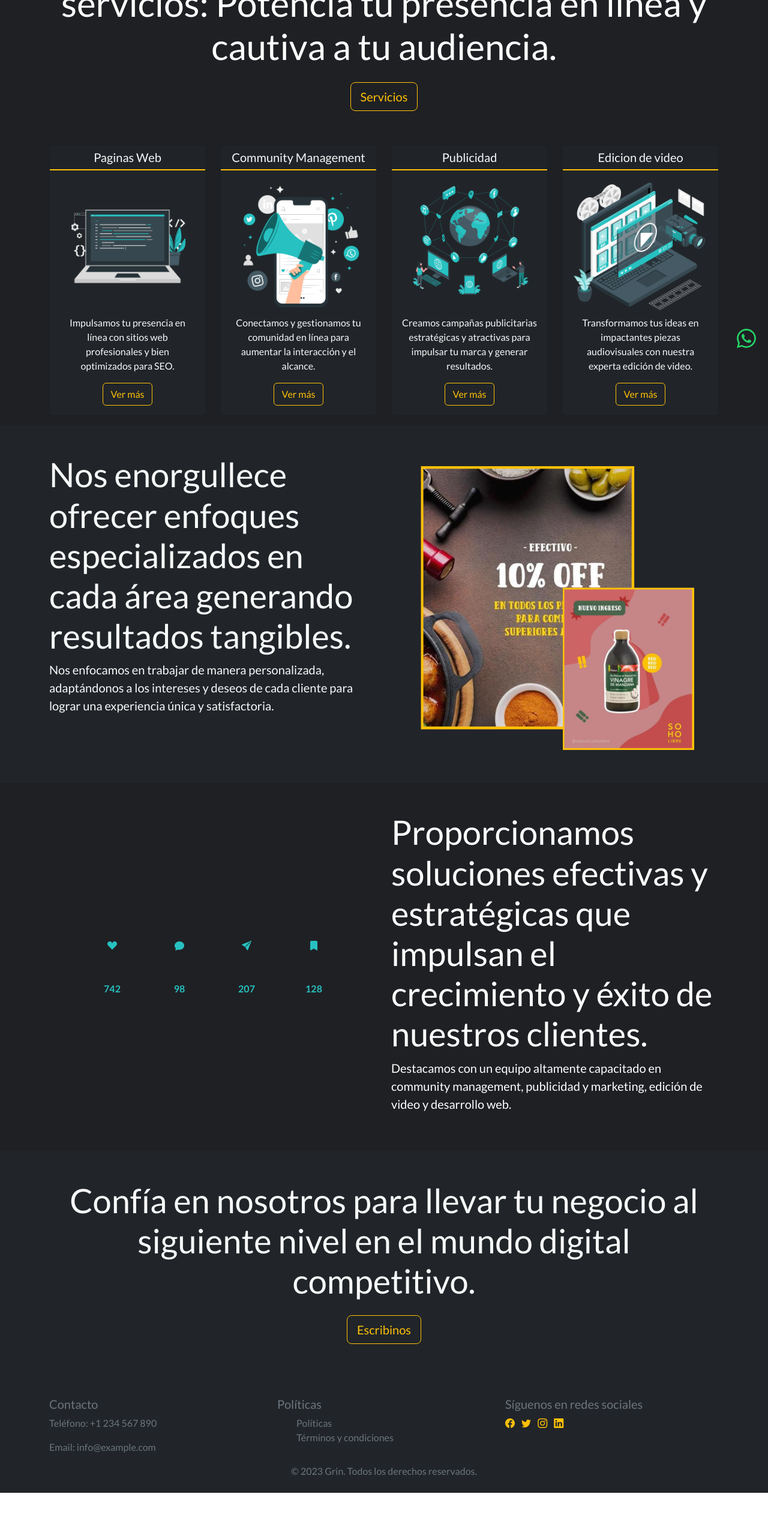
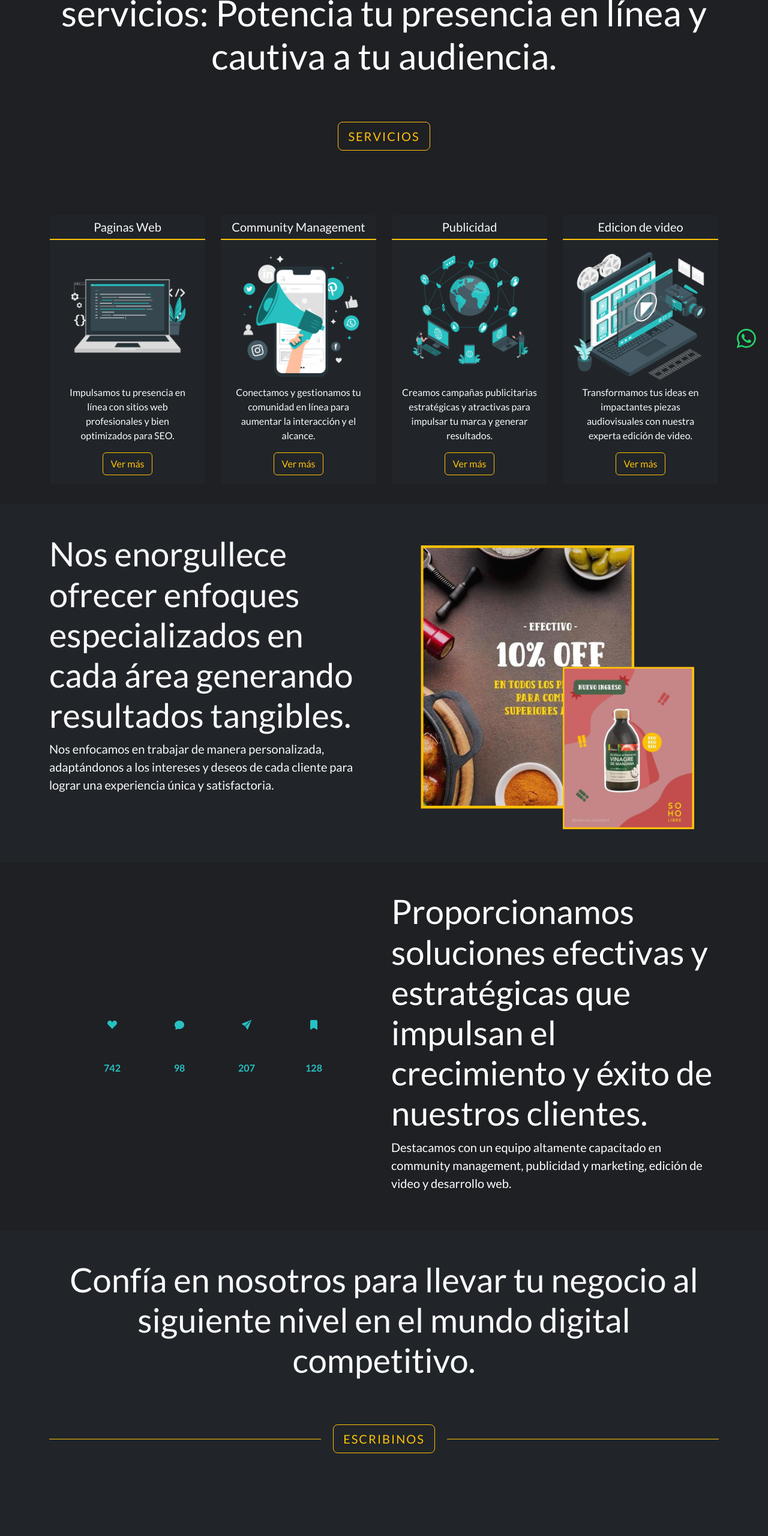
Before and after one commit to Tomasmalfettani/Grin, a plain HTML site: page index.html in a window 1280 px wide. Shown: the part 200-2760 px from the top of the page at 60% size. Before the commit the page ends 2688 px from the top, so only its background shows below. Drawn offline with nearby package versions, Linux system fonts and the light colour scheme.

Commit message:
Boton principio y final, cambio de iconos del menu por palabras

```diff
--- a/index.html
+++ b/index.html
@@ -25,28 +25,17 @@
             <div class="container-fluid">
                 <a class="navbar-brand"><img src="img/grinLogoNegro.png" alt="Logo de Grin" title="Logo de Grin"
                         class="logo-menu"></a>
-                    <div class="links-menu">
-                        <!-- <a class="ms-2 me-2 d-none d-sm-inline" href="#">Inicio</a> -->
-                        <a class="ms-2 me-2 d-none d-sm-inline" href="pags/servicios.html">Servicios</a>
-                        <!-- <a class="ms-2 me-2 d-none d-sm-inline" href="#contactanos">Contactanos</a> -->
-                        <!-- <span class="ms-2 me-2 d-inline d-sm-none">
-                            <a href="#" title="Inicio"><i class="icono-menu-color bi bi-house-fill"></i></a>
-                        </span> -->
+                <div class="links-menu ms-auto">
+                    <span class="ms-2 me-2 d-none d-sm-inline"><a href="pags/servicios.html" title="Servicios">Servicios</a></span>
                     <span class="ms-2 me-2 d-inline d-sm-none">
-                            <a href="pags/servicios.html" title="Servicios"><i
-                                    class="icono-menu-color bi bi-bag-fill"></i></a>
+                        <a href="pags/servicios.html" title="Servicios">Servicios</a>
                     </span>
-                        <!-- <a class="ms-2 me-2" href="pags/clientes.html">Clientes</a> -->
-                        <!-- <a class="ms-2 me-2" href="pags/nosotros.html">Nosotros</a> -->
-                        <!-- <span class="ms-2 me-2 d-inline d-sm-none">
-                            <a href="#contactanos" title="Contactanos"><i
-                                    class="icono-menu-color bi bi-telephone-fill"></i></a>
-                        </span> -->
                 </div>
             </div>
         </nav>
     </div>
 </header>
+
 
     <main>
         <a href="https://wa.me/xxxxxxxxxx" class="icono-whatsapp" target="_blank" title="Whatsapp">
@@ -57,9 +46,9 @@
             </svg>
         </a>
 
-        <section class="container pt-3">
+        <section class="container pt-3 mb-3">
             <div class="row text-center">
-                <div class="col-md-12 mb-3">
+                <div class="col-md-12 mb-3 mt-3">
                     <div>
                         <h1 class="titulo-grande ">Conquista el mundo digital con nuestros servicios: Potencia
                             tu
@@ -69,12 +58,14 @@
                     </div>
                 </div>
                 <div class="col-md-12 mb-2 ">
-                    <a href="/pags/servicios.html"
-                        class="btn btn-outline-warning btn-lg">Servicios</a>
+                    <div class="separator">
+                        <div class="separator-text"><a href="pags/servicios.html"
+                                class="btn btn-outline-warning btn-lg">Servicios</a></div>
+                    </div>
                 </div>
             </div>
 
-            <div class="row justify-content-center text-center pt-5">
+            <div class="row justify-content-center text-center pt-5 mb-3">
                 <div class="col-md-6 col-lg-3">
                     <div class="card bg-dark text-light mb-3 animated">
                         <h5 class="card-header">Paginas Web</h5>
@@ -187,8 +178,11 @@
                             digital competitivo.</h2>
                     </div>
                     <div class="col-md-12 mb-3">
-                        <a href="https://api.whatsapp.com/send?phone=TUNUMERO"
-                            class="btn btn-outline-warning btn-lg">Escribinos</a>
+                        <div class="separator">
+                            <div class="separator-line"></div>
+                            <div class="separator-text"><a href="https://api.whatsapp.com/send?phone=TUNUMERO"
+                                    class="btn btn-outline-warning btn-lg">Escribinos</a></div>
+                            <div class="separator-line"></div>
                         </div>
                     </div>
                 </div>
@@ -216,10 +210,14 @@
                 <div class="col-md-4">
                     <h5 class="text-secondary">Síguenos en redes sociales</h5>
                     <ul class="list-inline">
-                        <li class="list-inline-item"><a href="#"><i class="bi bi-facebook"></i></a></li>
-                        <li class="list-inline-item"><a href="#"><i class="bi bi-twitter"></i></a></li>
-                        <li class="list-inline-item"><a href="#"><i class="bi bi-instagram"></i></a></li>
-                        <li class="list-inline-item"><a href="#"><i class="bi bi-linkedin"></i></a></li>
+                        <li class="list-inline-item"><a href="#" target="_blank" title="Facebook"><i
+                                    class="bi bi-facebook"></i></a></li>
+                        <li class="list-inline-item"><a href="#" target="_blank" title="Twitter"><i
+                                    class="bi bi-twitter"></i></a></li>
+                        <li class="list-inline-item"><a href="#" target="_blank" title="Instagram"><i
+                                    class="bi bi-instagram"></i></a></li>
+                        <li class="list-inline-item"><a href="#" target="_blank" title="Linkedin"><i
+                                    class="bi bi-linkedin"></i></a></li>
                     </ul>
                 </div>
             </div>
--- a/styles.css
+++ b/styles.css
@@ -92,8 +92,8 @@ main {
 
 @media (max-width: 415px) {
     .titulo-grande {
-      font-size: 30px;
-      line-height: 1.2;
+        font-size: 30px;
+        line-height: 1.2;
     }
 }
 
@@ -132,11 +132,34 @@ main {
         opacity: 0;
         transform: translateY(50%);
     }
+
     100% {
         opacity: 1;
         transform: translateY(0);
     }
 }
+
+.separator {
+    display: flex;
+    align-items: center;
+    justify-content: center;
+    margin: 50px 0;
+}
+
+.separator-line {
+    width: 100%;
+    height: 1px;
+    background-color: #ffc107;
+}
+
+.separator-text {
+    margin: 0 20px;
+    color: #ffc107;
+    font-weight: bold;
+    text-transform: uppercase;
+    letter-spacing: 2px;
+}
+
 
 
 
```
Also changed, not shown: pags/servicios.html (+3 -15 lines). Lines whose indentation alone changed are shown as unchanged.
